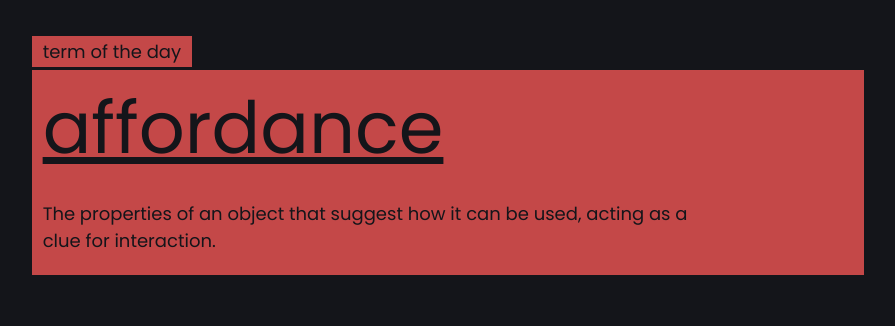
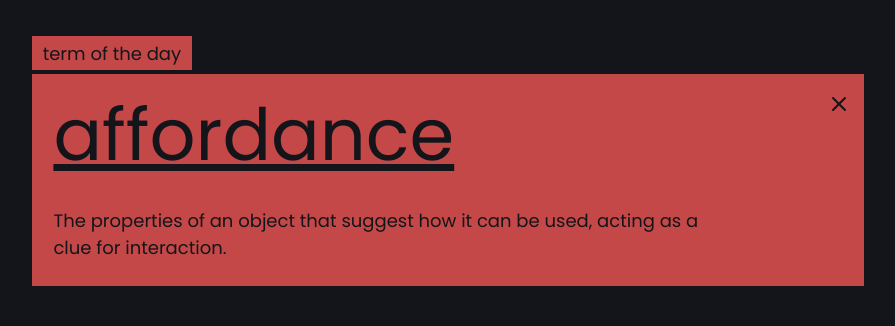
Before and after one commit to KhaosGames/game-development-glossary, a website: page index.html in a window 1280 px wide. Shown: the top 326 px of the page, without its empty margins (192-1087 px from the left). Drawn offline with Linux system fonts and the light colour scheme; no server answers.

Commit message:
close totd button

```diff
--- a/index.html
+++ b/index.html
@@ -63,13 +63,14 @@
       .totd > header {
         width: max-content;
         background-color: var(--c-prim);
-        padding: 0.1em 0.6em;
+        padding: 0.2em 0.6em;
         margin-bottom: 0.2em;
       }
 
       .totd > main {
         background-color: var(--c-prim);
-        padding: 0.2em 0.6em;
+        padding: 0.4em 1.2em;
+        position: relative;
       }
 
       .totd > main > p {
@@ -500,6 +501,31 @@
         height: 100%;
         color: var(--c-text-dark)
       }
+
+      .totd-close {
+        position: absolute;
+        top: 0.5em;
+        right: 0.5em;
+        width: 24px;
+        height: 24px;
+        background: none;
+        border: none;
+        cursor: pointer;
+        font-size: 1.5rem;
+        color: var(--c-text-dark);
+      }
+
+      .totd-close svg {
+        width: 100%;
+        height: 100%;
+        color: var(--c-text-dark);
+        transform-origin: center;
+        transition: transform 0.3s ease;
+      }
+
+      .totd-close:hover svg {
+        transform: rotate(90deg);
+      }
     </style>
   </head>
 
@@ -508,6 +534,9 @@
       <div class="totd">
         <header>term of the day</header>
         <main>
+          <button class="totd-close" aria-label="Close term of the day">
+            <svg xmlns="http://www.w3.org/2000/svg" width="24" height="24" viewBox="0 0 24 24" fill="none" stroke="currentColor" stroke-width="2" stroke-linecap="round" stroke-linejoin="round" class="lucide lucide-x-icon lucide-x"><path d="M18 6 6 18"/><path d="m6 6 12 12"/></svg>
+          </button>
           <h1><u>affordance</u></h1>
           <p>
             The properties of an object that suggest how it can be used, acting
@@ -1136,6 +1165,14 @@
             behavior: 'smooth'
           });
         });
+
+        // Close button functionality for Term of the Day
+        const totdCloseButton = document.querySelector('.totd-close');
+        const totdSection = document.querySelector('.totd');
+
+        totdCloseButton.addEventListener('click', () => {
+          totdSection.style.display = 'none';
+        });
       });
     </script>
   </body>
```
